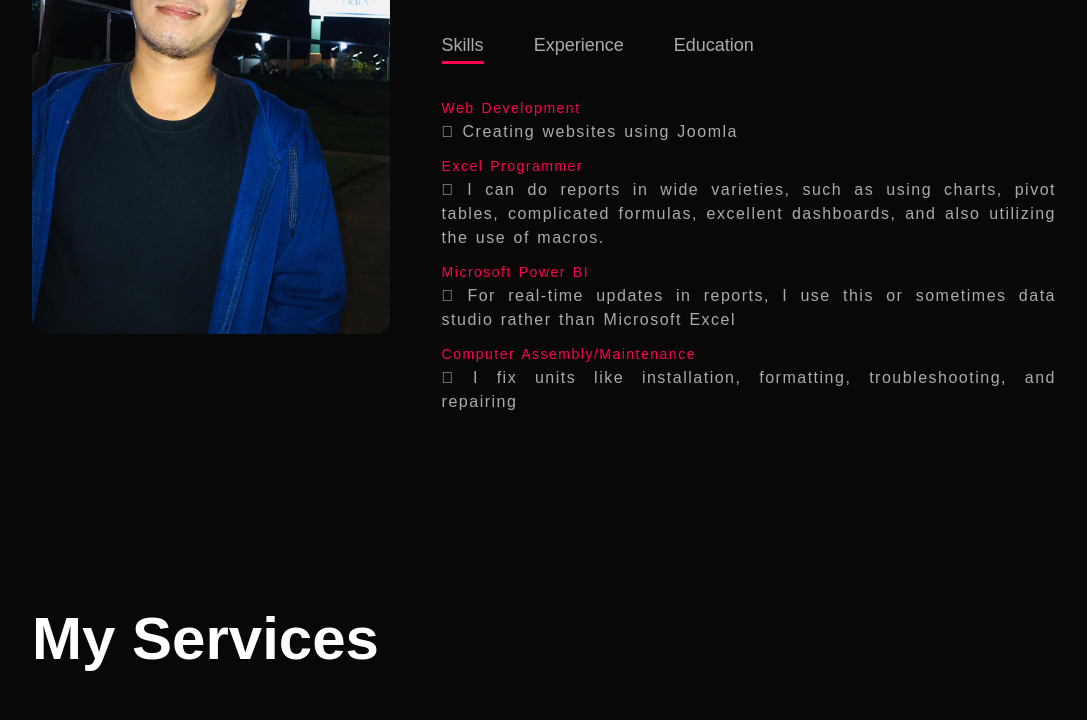
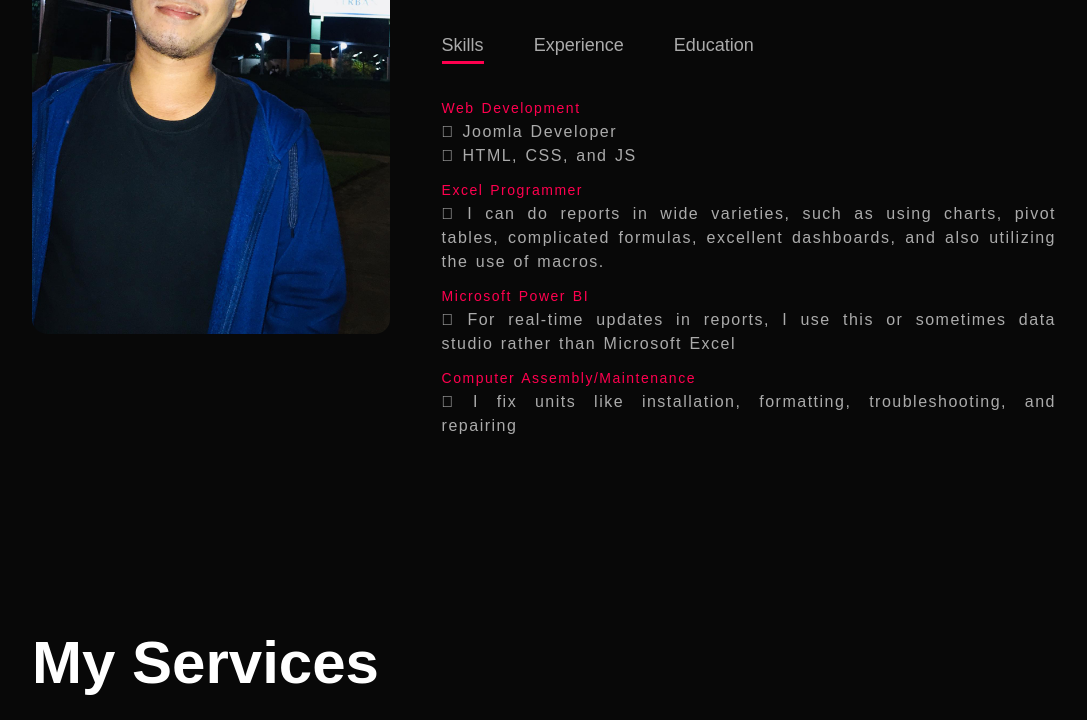
Before and after one commit to comet-me/romeobulalacaojr, a website: page index.html in a window 1280 px wide. Shown: the part 1106-1826 px from the top of the page, without its empty margins (96-1183 px from the left). Drawn offline with Linux system fonts and the light colour scheme.

Commit message:
update skils; adding html, css and js

```diff
--- a/index.html
+++ b/index.html
@@ -53,7 +53,9 @@
                 </div>
                 <div class="tab-contents active-tab" id="skills">
                     <ul>
-                        <li><span>Web Development</span><br>	Creating websites using Joomla</li>
+                        <li><span>Web Development</span><br>	Joomla Developer<br>
+                               HTML, CSS, and JS
+                        </li>
                         <li><span>Excel Programmer</span><br>	I can do reports in wide varieties, such as using charts, pivot tables, complicated formulas, excellent dashboards, and also utilizing the use of macros.</li>
                         <li><span>Microsoft Power BI</span><br>	For real-time updates in reports, I use this or sometimes data studio rather than Microsoft Excel</li>
                         <li><span>Computer Assembly/Maintenance</span><br>	I fix units like installation, formatting, troubleshooting, and repairing</li>
```
